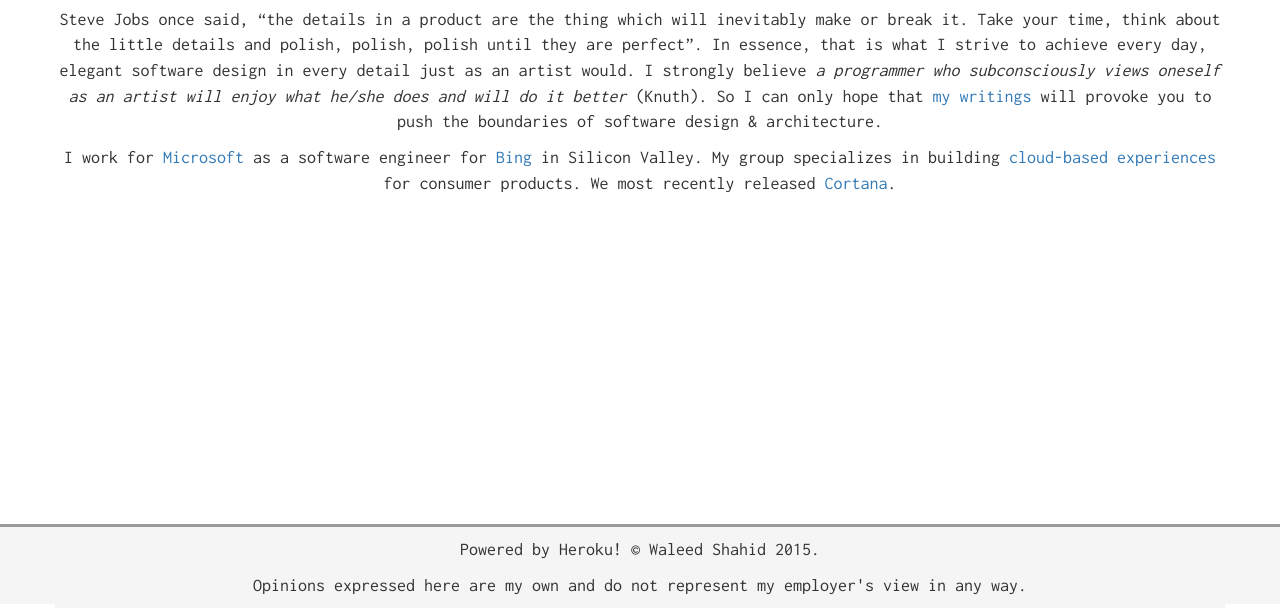
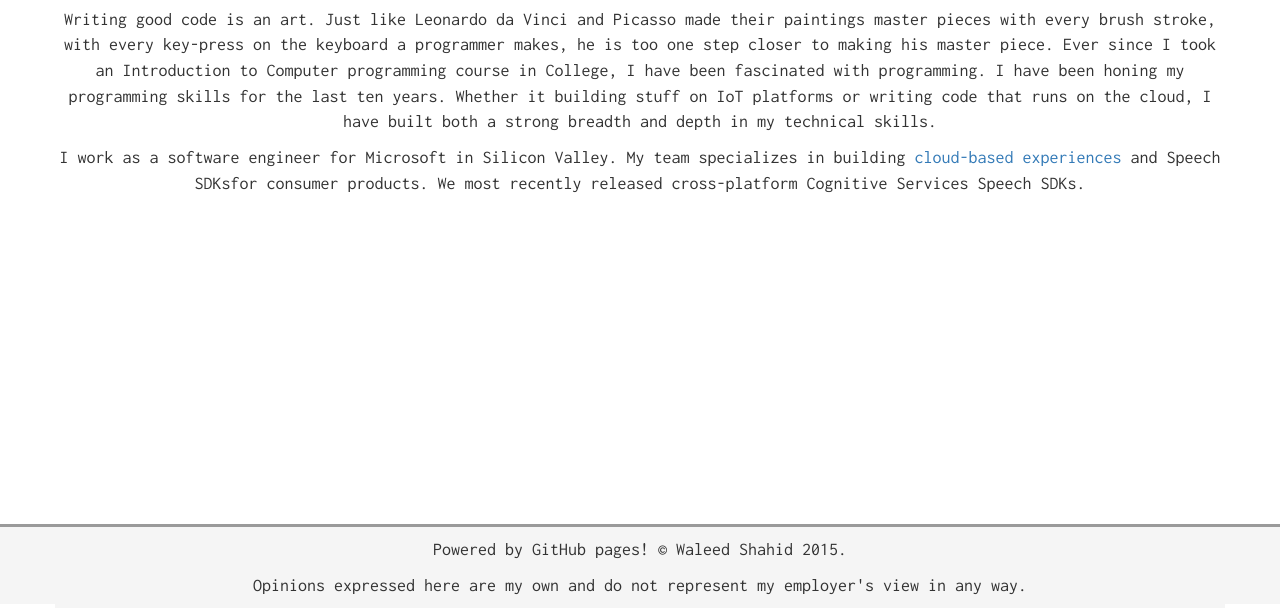
Before and after one commit to deelaws/deelaws.github.com, a plain HTML site: page index.html in a window 1280 px wide. Shown: the part 291-899 px from the top of the page. Drawn offline with nearby package versions, Linux system fonts and the light colour scheme.

Commit message:
Update index.html

```diff
--- a/index.html
+++ b/index.html
@@ -38,10 +38,6 @@
             }
 
         }
-
-
-
-
     </style>
 </head>
 
@@ -60,7 +56,7 @@
                         <a class="nav-link" href="#">Blog <span class="sr-only">(current)</span></a>
                     </li>
                     <li class="nav-item">
-                        <a class="nav-link" href="#">Resume</a>
+                        <a class="nav-link" href="resume.html">Resume</a>
                     </li>
                     <li class="nav-item">
                         <a class="nav-link" href="#">Projects</a>
@@ -80,8 +76,12 @@
             <div class="row flex-items-xs-center">
                 <div class="">
                     <h1>I am a Software Engineer</h1>
-                    <p>Steve Jobs once said, &#8220;the details in a product are the thing which will inevitably make or break it. Take your time, think about the little details and polish, polish, polish until they are perfect&#8221;. In essence, that is what I strive to achieve every day, elegant software design in every detail just as an artist would. I strongly believe <em>a programmer who subconsciously views oneself as an artist will enjoy what he/she does and will do it better</em> (Knuth). So I can only hope that <a href="/blog/">my writings</a> will provoke you to push the boundaries of software design &#038; architecture.</p>
-                    <p>I work for <a href="http://www.microsoft.com/" target="_blank">Microsoft</a> as a software engineer for <a href="http://www.bing.com/" target="_blank">Bing</a> in Silicon Valley. My group specializes in building <a href="http://www.theverge.com/2013/3/14/4084622/bing-as-a-plaform-new-microsoft-approach-to-search" target="_blank">cloud-based experiences</a> for consumer products. We most recently released <a href="http://www.microsoft.com/en-us/mobile/campaign-cortana/" target="_blank">Cortana</a>.</p>
+                    <p> Writing good code is an art. Just like Leonardo da Vinci and Picasso made their paintings master pieces with every brush stroke, with every key-press on the keyboard a programmer
+                        makes, he is too one step closer to making his master piece. Ever since I took an Introduction to Computer programming course in College, I have been fascinated with programming.
+                        I have been honing my programming skills for the last ten years. Whether it building stuff on IoT platforms or writing code that runs on the cloud, I have built both a strong breadth and depth
+                        in my technical skills.
+                    </p>
+                    <p>I work as a software engineer for Microsoft in Silicon Valley. My team specializes in building <a href="http://www.theverge.com/2013/3/14/4084622/bing-as-a-plaform-new-microsoft-approach-to-search" target="_blank">cloud-based experiences</a> and Speech SDKsfor consumer products. We most recently released cross-platform Cognitive Services Speech SDKs.</p>
                 </div>
             </div>
         </div><!-- /.container -->
@@ -89,17 +89,10 @@
 
     <div id="footer">
         <div class="container footer-container">
-            <p class="footer-msg">Powered by Heroku! © Waleed Shahid 2015.</p>
+            <p class="footer-msg">Powered by GitHub pages! © Waleed Shahid 2015.</p>
             <p class="footer-msg">Opinions expressed here are my own and do not represent my employer's view in any way.</p>
         </div>
     </div>
-
-    <!--<footer class="footer">
-        <div class="container">
-            <p class="footer-msg">Powered by Heroku! © Waleed Shahid 2015.</p>
-            <p class="footer-msg">Opinions expressed here are my own and do not represent my employer's view in any way.</p>
-        </div>
-    </footer>-->
 
     <!-- Bootstrap core JavaScript
     ================================================== -->
```
